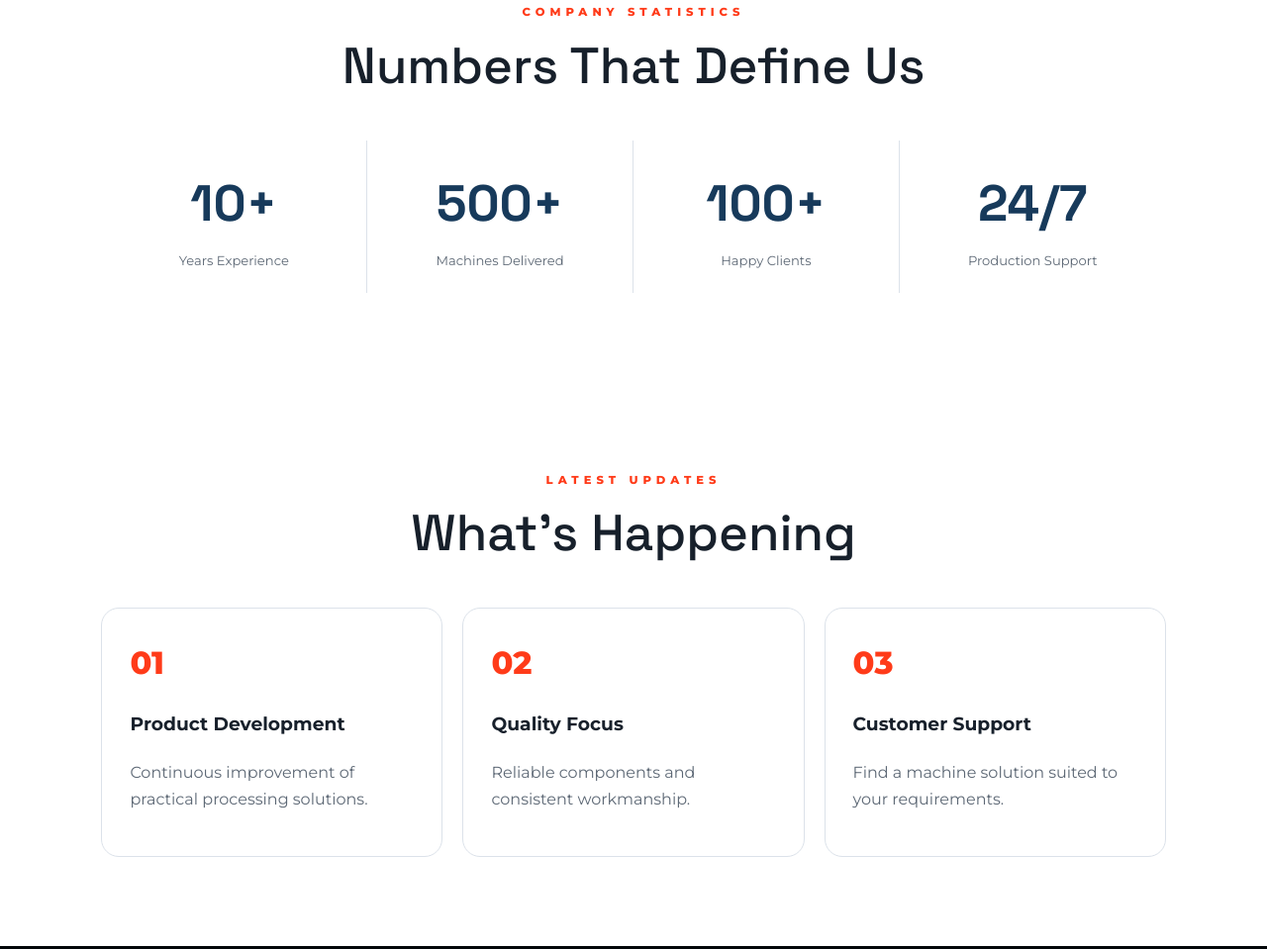
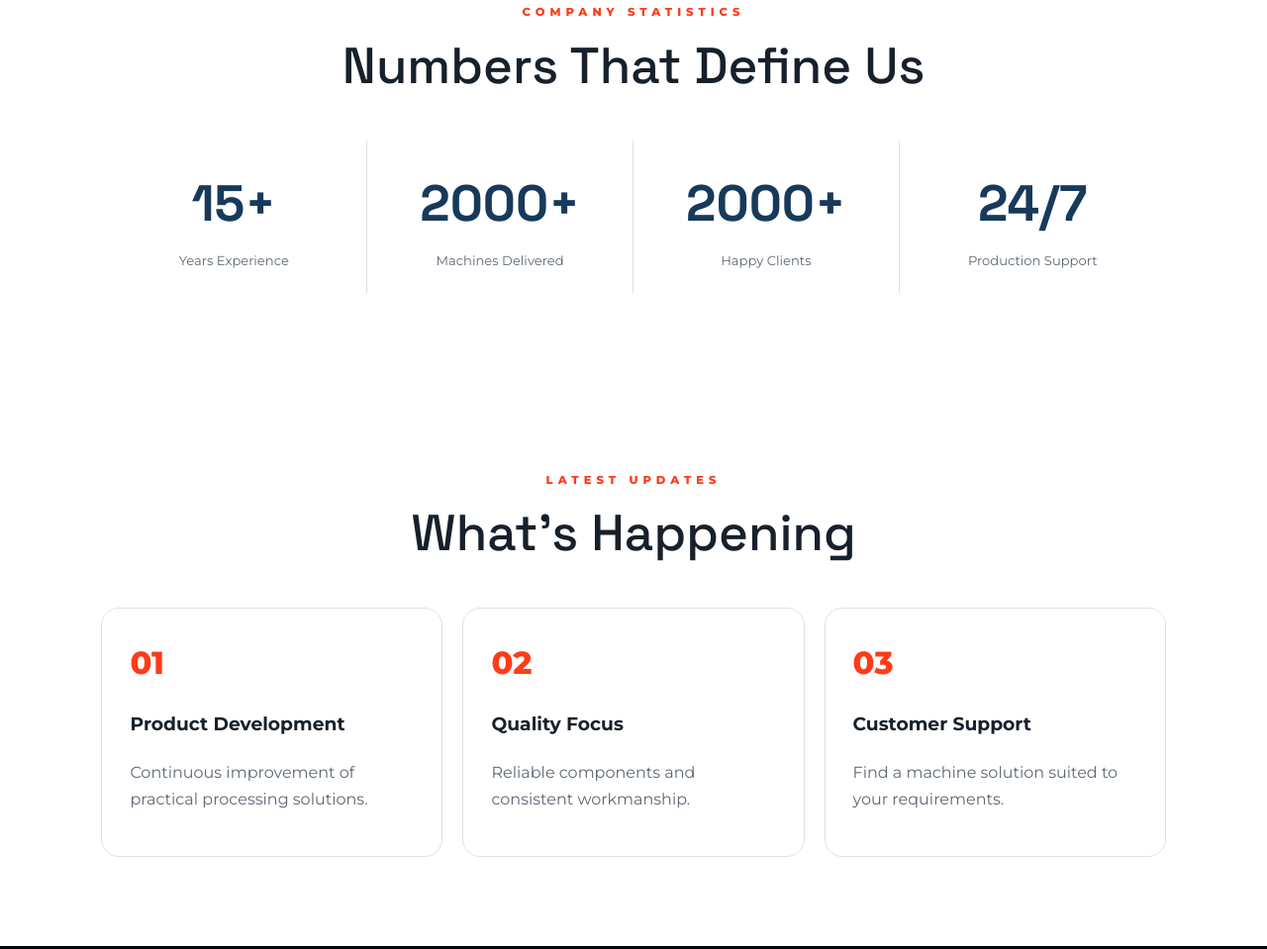
Before and after one commit to optimasprime1/forntend-chaudhari-manufacturing-production, a plain HTML site: page index.html in a window 1280 px wide. Shown: the part 3532-4491 px from the top of the page at 99% size. Drawn offline with Linux system fonts and the light colour scheme; no server answers.

Commit message:
Update target values for statistics in index.html

```diff
--- a/index.html
+++ b/index.html
@@ -366,7 +366,7 @@
 
                 <strong
                     data-stat="years_experience"
-                    data-target="10"
+                    data-target="15"
                     data-suffix="+">
                     0
                 </strong>
@@ -382,7 +382,7 @@
 
                 <strong
                     data-stat="machines_delivered"
-                    data-target="500"
+                    data-target="2000"
                     data-suffix="+">
                     0
                 </strong>
@@ -398,7 +398,7 @@
 
                 <strong
                     data-stat="number_of_clients"
-                    data-target="100"
+                    data-target="2000"
                     data-suffix="+">
                     0
                 </strong>
```
